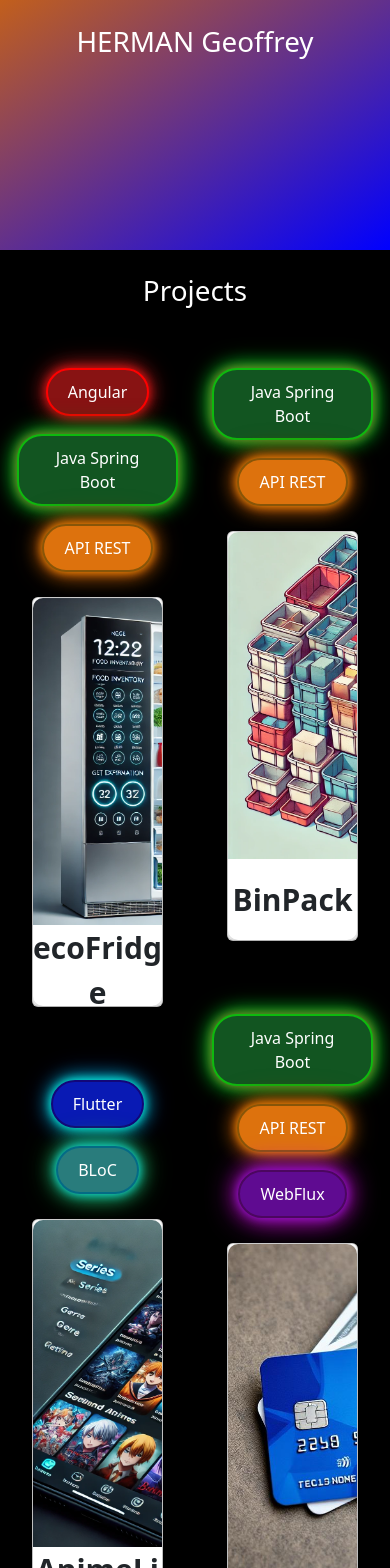
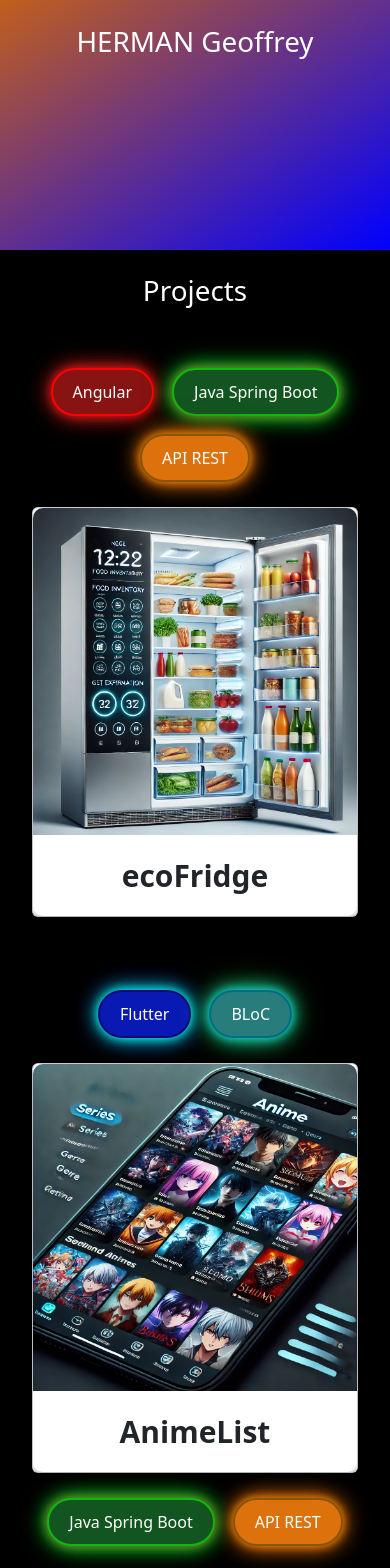
Before and after one commit to GeoffreyHPro/portfolio, a React (Create React App) app: page / in a window 390 px wide. Shown: the top 1568 px of the page. Built offline with nearby package versions, Linux system fonts and the light colour scheme.

Commit message:
feat: add responsive colon

```diff
--- a/src/ProjectComponent/CardProjectComponent/cardProject.css
+++ b/src/ProjectComponent/CardProjectComponent/cardProject.css
@@ -13,6 +13,7 @@
 .card-container {
     perspective: 1000px;
     width: 100%;
+    min-width: 250px;
     height: 450px;
     min-height: 150px;
     padding: 20px
--- a/src/ProjectComponent/Project.css
+++ b/src/ProjectComponent/Project.css
@@ -5,3 +5,10 @@
     color: white;
     padding-bottom: 50px;
 }
+
+
+@media (max-width: 768px) {
+    .container {
+        flex-direction: column;
+    }
+}
--- a/src/ProjectComponent/Project.js
+++ b/src/ProjectComponent/Project.js
@@ -11,13 +11,13 @@ export function Project() {
         <br></br>
         <div className='container'>
             <div className='row'>
-                <div className="col-6">
+                <div className="col-md-6 col-12">
                     <CardProject title={"ecoFridge"} img={"ecoFridge.webp"} information={listProjects[0]} listTag={['Angular', 'Java Spring Boot', "API REST"]}></CardProject>
                     <br></br>
                     <br></br>
                     <CardProject title={"AnimeList"} img={"animes.webp"} information={listProjects[1]} listTag={['Flutter', 'BLoC']}></CardProject>
                 </div>
-                <div className="col-6 mx-auto">
+                <div className="col-md-6 col-12 mx-auto">
                     <CardProject title={"BinPack"} img={"binpack.webp"} information={listProjects[2]} listTag={['Java Spring Boot', "API REST"]}></CardProject>
                     <br></br>
                     <br></br>
```
